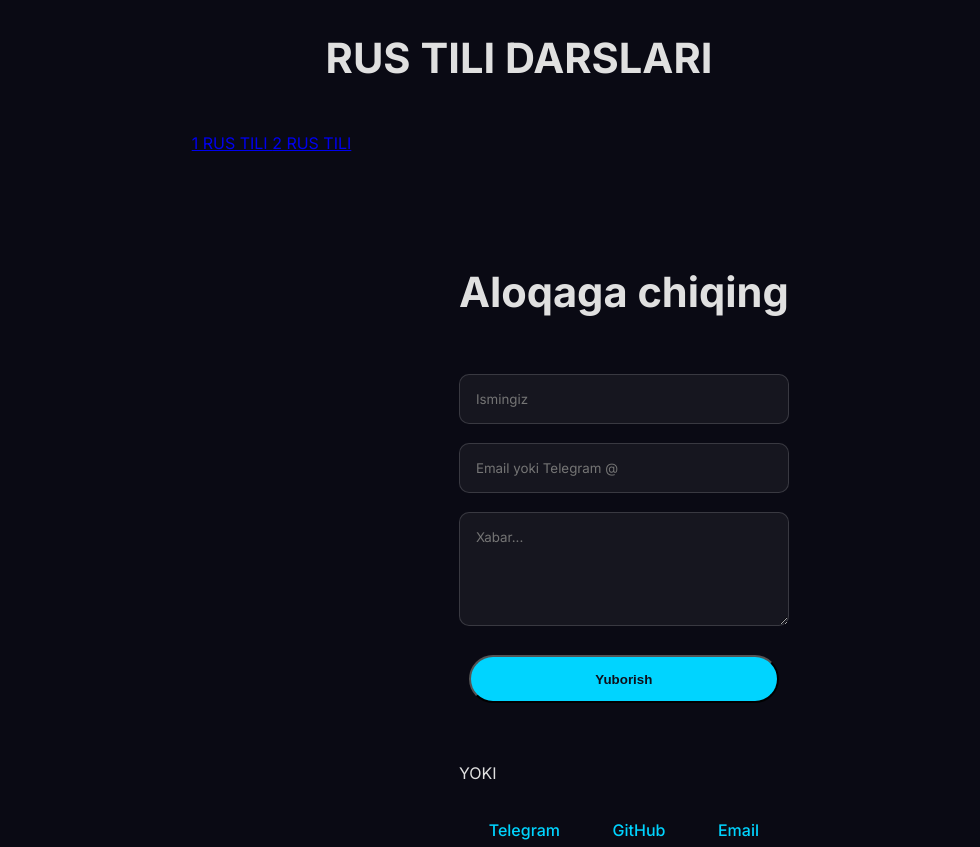
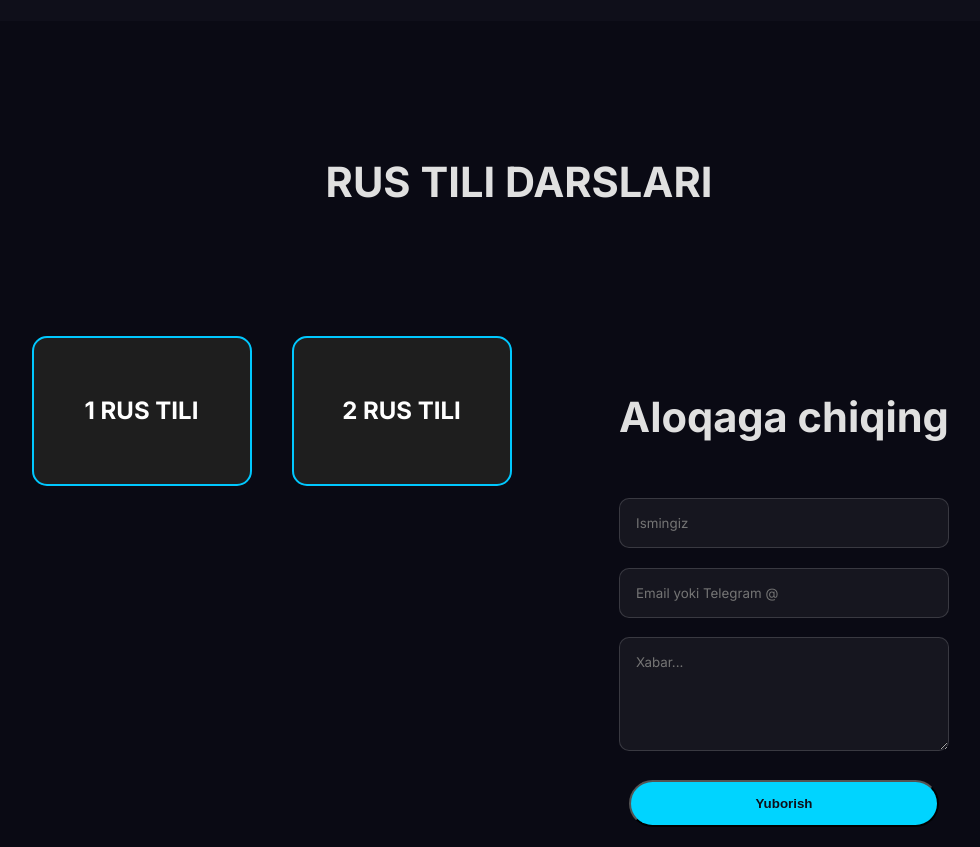
Before and after one commit to abatovaziz227-sudo/abatovazizbek, a plain HTML site: page index.html in a window 1280 px wide. Shown: the part 1360-2207 px from the top of the page, without its empty margins (121-1101 px from the left). Drawn offline with Linux system fonts and the light colour scheme.

Commit message:
Update styles.css

```diff
--- a/styles.css
+++ b/styles.css
@@ -303,3 +303,31 @@ footer {
   height:100%;
   border-radius:10px;
 }
+.cards{
+display:flex;
+gap:40px;
+justify-content:center;
+margin-top:80px;
+}
+
+.card{
+width:220px;
+height:150px;
+display:flex;
+align-items:center;
+justify-content:center;
+text-decoration:none;
+font-size:24px;
+font-weight:bold;
+color:white;
+background:#1e1e1e;
+border-radius:15px;
+border:2px solid #00c8ff;
+transition:0.3s;
+}
+
+.card:hover{
+background:#00c8ff;
+color:black;
+transform:scale(1.05);
+}
```
